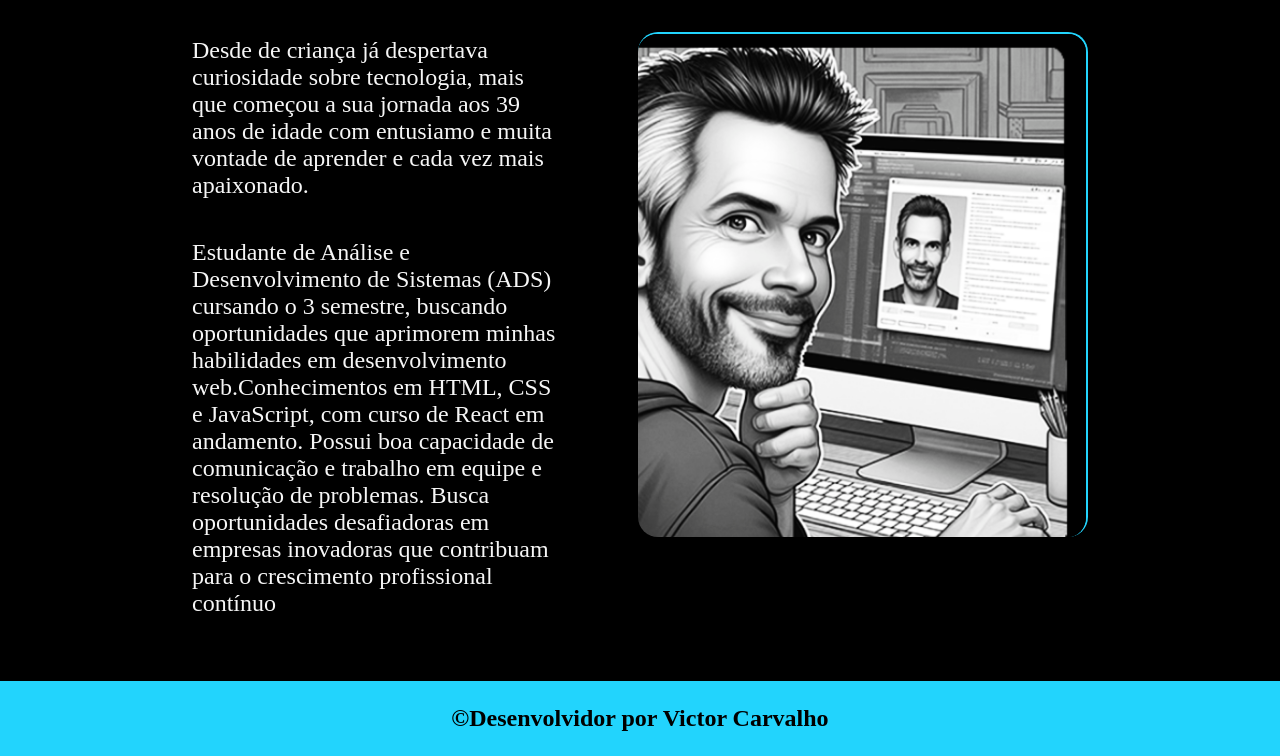
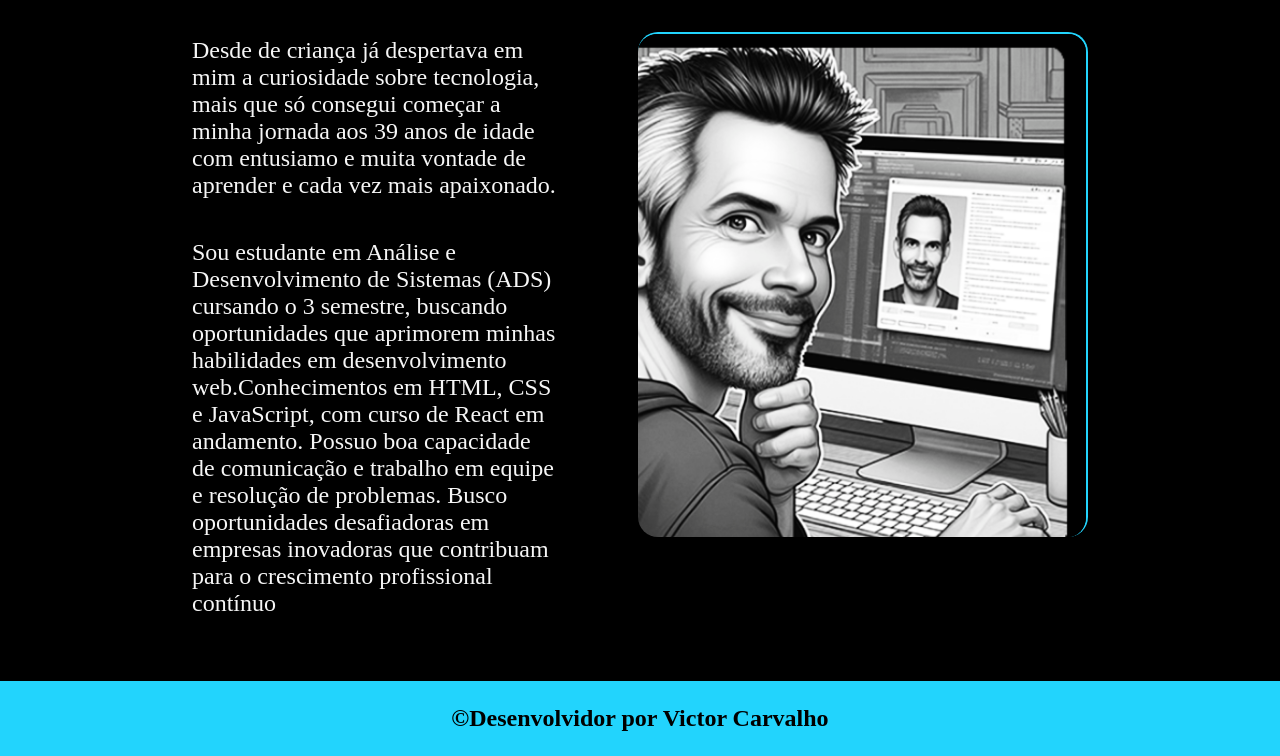
Before and after one commit to victorsancar/portifolio, a plain HTML site: page sobre.html in a window 1280 px wide. Shown: the part 139-895 px from the top of the page. Drawn offline with nearby package versions, Linux system fonts and the light colour scheme.

Commit message:
Update sobre.html

```diff
--- a/sobre.html
+++ b/sobre.html
@@ -23,9 +23,9 @@
 
         <h1 class="apresentacao__conteudo__titulo">Sobre mim</h1>
 
-    <p class="apresentacao__conteudo__texto" >Desde de criança já despertava curiosidade sobre tecnologia, mais que começou a sua jornada aos 39 anos de idade com entusiamo e muita vontade de aprender e cada vez mais apaixonado.</p>
+    <p class="apresentacao__conteudo__texto" >Desde de criança já despertava em mim a curiosidade sobre tecnologia, mais que só consegui começar a minha jornada aos 39 anos de idade com entusiamo e muita vontade de aprender e cada vez mais apaixonado.</p>
 
-<p class="apresentacao__conteudo__texto">Estudante de Análise e Desenvolvimento de Sistemas (ADS) cursando o 3 semestre, buscando oportunidades que aprimorem minhas habilidades em desenvolvimento web.Conhecimentos em HTML, CSS e JavaScript, com curso de React em andamento. Possui boa capacidade de comunicação e trabalho em equipe e resolução de problemas. Busca oportunidades desafiadoras em empresas inovadoras que contribuam para o crescimento profissional contínuo</p>
+<p class="apresentacao__conteudo__texto"> Sou estudante em Análise e Desenvolvimento de Sistemas (ADS) cursando o 3 semestre, buscando oportunidades que aprimorem minhas habilidades em desenvolvimento web.Conhecimentos em HTML, CSS e JavaScript, com curso de React em andamento. Possuo boa capacidade de comunicação e trabalho em equipe e resolução de problemas. Busco oportunidades desafiadoras em empresas inovadoras que contribuam para o crescimento profissional contínuo</p>
 </section>
 
 <img class="apresentacao__imagem" src="_imagens/deve-tech.png" alt="imagem-dev">
```
